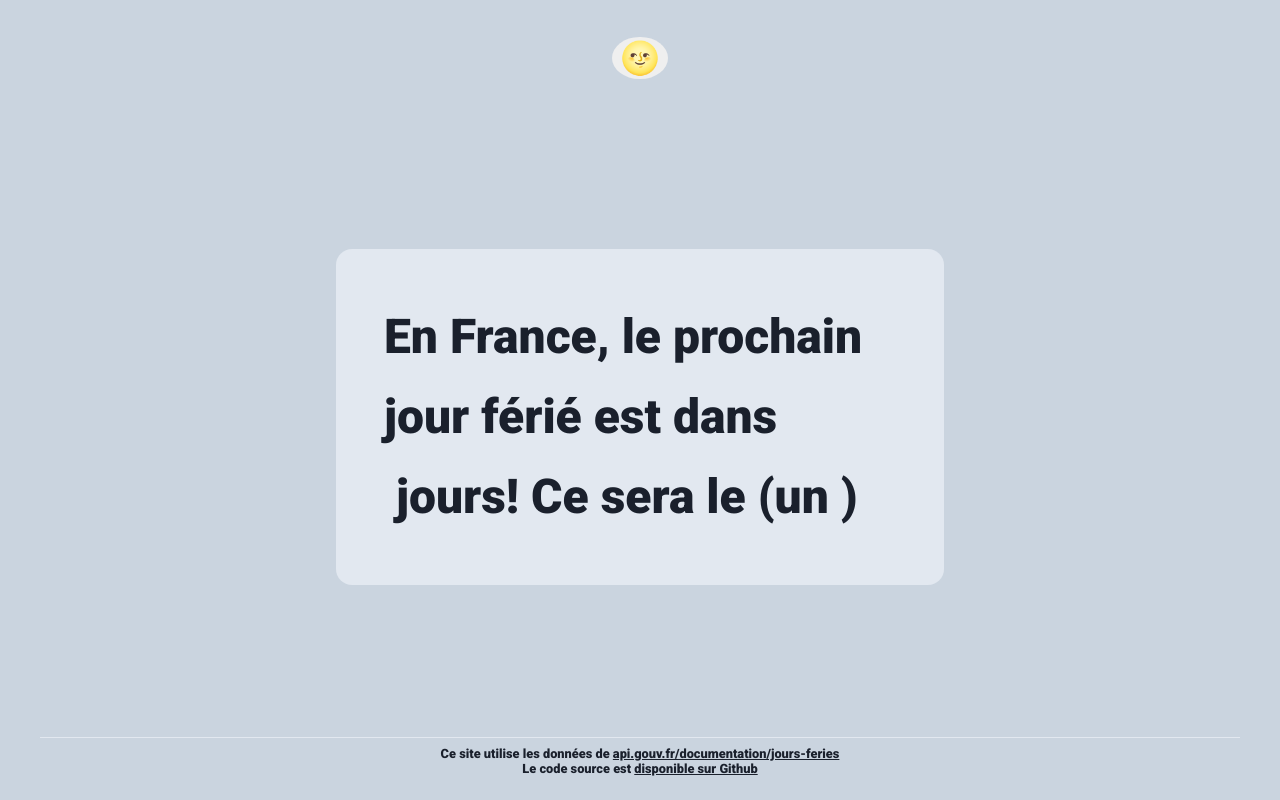
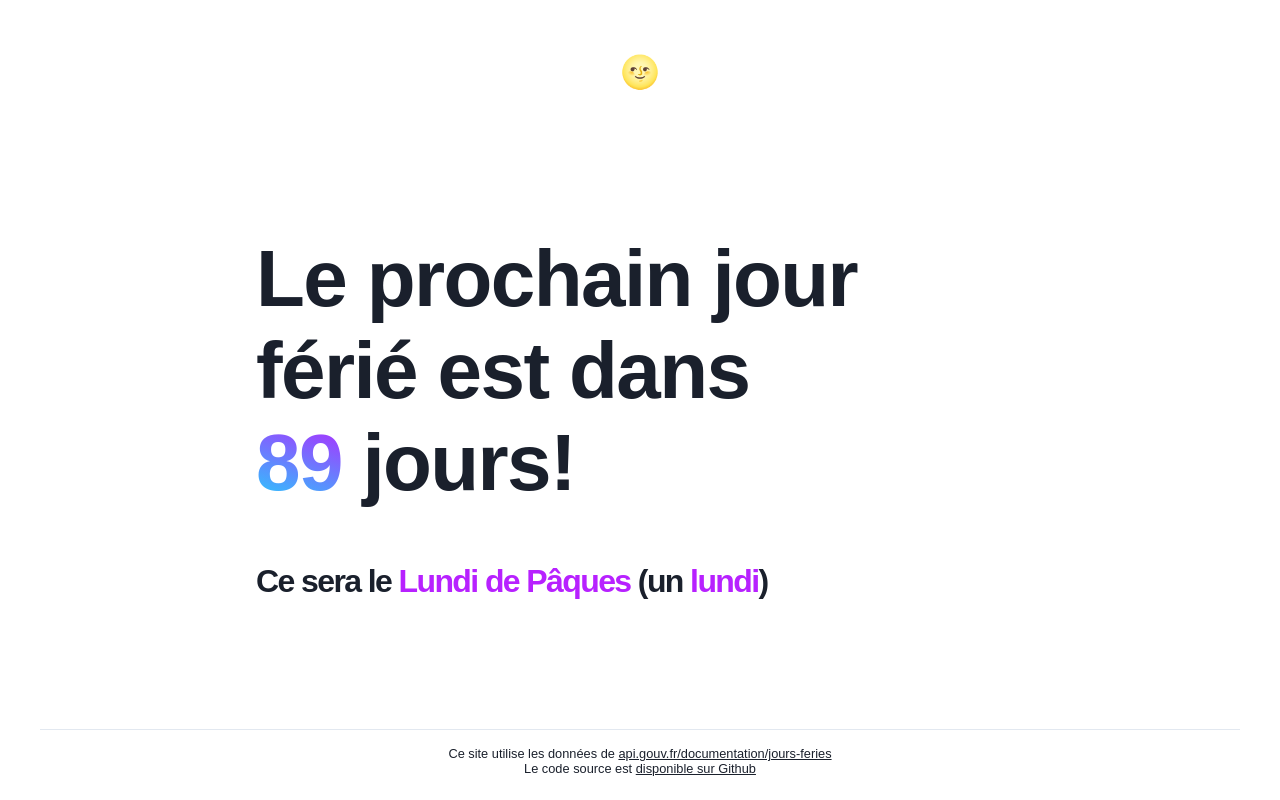
Before and after one commit to floragc-octo/jours-feries, a website built with Parcel: page index.html in a window 1280 px wide. Built offline with nearby package versions, Linux system fonts and the light colour scheme; no server answers; a web font is replaced by a local one.

Commit message:
feat(design): updating colors and fonts

```diff
--- a/index.html
+++ b/index.html
@@ -4,7 +4,7 @@
 <head>
     <meta charset="utf-8">
     <meta name="viewport" content="width=device-width, initial-scale=1">
-    <title> Prochain jour férié en France </title>
+    <title>Prochain jour férié en France</title>
     <meta name="description" content="Ce site affiche le prochain férié selon la liste fournie par l'api Jours fériés en France https://calendrier.api.gouv.fr/jours-feries">
     <meta name="author" content="Flora GC">
     <meta property="og:title" content="Quel est le prochain jour férié">
@@ -20,9 +20,9 @@
 
 <body>
     <header><button id="theme-switch">🌝</button></header>
-    <main>
-        <span class="delai">En France, le prochain jour férié est dans <span id="compute-delai"></span>&nbsp;jours!</span>
-        <span class="jour">Ce sera le </span><span id="fetch-jour"></span> (un <span id="compute-detail"></span>)</span>
+    <main id="content">
+        <h1 class="delai">Le prochain jour férié est dans <span id="compute-delai">89</span>&nbsp;jours!</h1>
+        <h2 class="jour">Ce sera le <span id="fetch-jour">Lundi de Pâques</span> (un&nbsp;<span id="compute-detail">lundi</span>)</h2>
     </main>
     <footer>
         <div>Ce site utilise les données de
--- a/styles.css
+++ b/styles.css
@@ -1,9 +1,28 @@
+@import url('https://rsms.me/inter/inter.css');
+html { font-family: 'Inter', sans-serif; }
+@supports (font-variation-settings: normal) {
+  html { font-family: 'Inter var', sans-serif; }
+}
+
+:root {
+    --font-size: 4rem;
+    --big-font-size: 5rem;
+    --medium-font-size: 2rem;
+    --small-font-size: .8rem;
+    --text-font-weight: 700;
+    --big-font-weight: 800;
+    --medium-font-weight: 600;
+    --small-font-weight: 400;
+}
+
 body {
     --text-color: #1a202c;
-    --background-color: #cad4df;
+    --background-color: #FFF;
     --background-content-color: #e2e8f0;
     --separator-color: #e2e8f0;
-    --highlight-color: #0389DA;
+    --highlight-color: #B721FF;
+    --highlight-gradient-bg-color: background-color: #21D4FD;
+    --highlight-gradient-bg-img: linear-gradient(19deg, #21D4FD 0%, #B721FF 100%);
 }
 
 body.dark-mode {
@@ -11,7 +30,10 @@ body.dark-mode {
     --background-color: #191f2a;
     --background-content-color: #2d3848;
     --separator-color: #2d3848;
-    --highlight-color: #f13c73;
+    --highlight-color: #c1449b;
+    --highlight-gradient-bg-color: #FBDA61;
+    --highlight-gradient-bg-img: linear-gradient(45deg, #FBDA61 0%, #FF5ACD 100%);
+
 }
 
 @media (prefers-color-scheme: dark) {
@@ -20,31 +42,29 @@ body.dark-mode {
         --background-color: #191f2a;
         --background-content-color: #2d3848;
         --separator-color: #2d3848;
-        --highlight-color: #f13c73;
+        --highlight-color: #c1449b;
+        --highlight-gradient-bg-color: #FBDA61;
+        --highlight-gradient-bg-img: linear-gradient(45deg, #FBDA61 0%, #FF5ACD 100%);
     }
     body.light-mode {
         --text-color: #1a202c;
-        --background-color: #cad4df;
+        --background-color: #FFF;
         --background-content-color: #e2e8f0;
         --separator-color: #e2e8f0;
-        --highlight-color: #0389DA;
+        --highlight-color: #B721FF;
+        --highlight-gradient-bg-color: background-color: #21D4FD;
+        --highlight-gradient-bg-img: linear-gradient(19deg, #21D4FD 0%, #B721FF 100%);
     }
 }
 
-html {
-    font-size: 100%;
-}
-
 body {
-    font-family: "Roboto", sans-serif;
     color: var(--text-color);
-    text-align: center;
     background: var(--background-color);
     display: grid;
     grid-template-rows: auto 1fr auto;
     height: 98vh;
-    font-size: 3em;
-    font-weight: 700;
+    font-size: var(--font-size);
+    font-weight: var(--font-weight);
 }
 
 a,
@@ -52,17 +72,15 @@ a:visited {
     color: var(--text-color);
 }
 
-body main {
-    margin: auto;
-    width: 40vw;
-    padding: 3rem;
-    background-color: var(--background-content-color);
-    border-radius: 1rem;
-    text-align: left;
+footer {
+    padding-top: 0.5rem;
+    border-top: 0.1rem solid var(--separator-color);
+    font-size: var(--small-font-size);
+    font-weight: var(--small-font-weight);
 }
 
-body main > *:not(:last-child) {
-    margin-bottom: 1rem;
+header, footer {
+    text-align: center;
 }
 
 body > * {
@@ -70,8 +88,31 @@ body > * {
     margin: 0 2rem;
 }
 
-body main span {
-    line-height: 5rem;
+#content {
+    width: 60vw;
+    margin: auto;
+    text-align: left;
+}
+
+.delai {
+    font-size: var(--big-font-size);
+    font-weight: var(--big-font-weight);
+    letter-spacing: -.02em;
+    margin-block-start: 0.2em;
+}
+
+#compute-delai {
+    background-color: var(--highlight-gradient-bg-color);
+    background-image: var(--highlight-gradient-bg-img);
+    background-clip: text;
+    -webkit-background-clip: text;
+    -webkit-text-fill-color: transparent;
+}
+
+.jour {
+    font-size: var(--medium-font-size);
+    font-weight: var(--medium-font-weight);
+    letter-spacing: -.05em;
 }
 
 #fetch-jour,
@@ -80,17 +121,12 @@ body main span {
     color: var(--highlight-color);
 }
 
-footer {
-    padding-top: 0.5rem;
-    border-top: 0.1rem solid var(--separator-color);
-    font-size: 0.8rem;
-}
-
 #theme-switch {
     font-size: 2rem;
     cursor: pointer;
     border-radius: 50%;
-    border: transparent;
+    border: none;
+    background: none;
     padding: 0.15rem 0.5rem;
 }
 
@@ -102,16 +138,12 @@ footer {
         padding: 1rem;
         margin: 0;
     }
-    body > main {
+    #content {
         font-size: 0.8em;
         margin: auto;
         width: 90%;
         padding: 1rem;
     }
-
-    body main > *:not(:last-child) {
-        margin-bottom: 2rem;
-    }
     footer {
         font-size: 0.8rem;
     }
```
